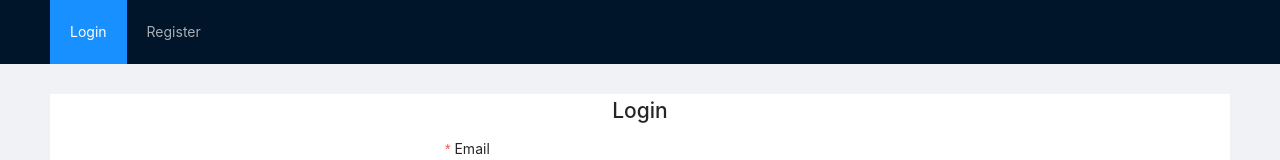
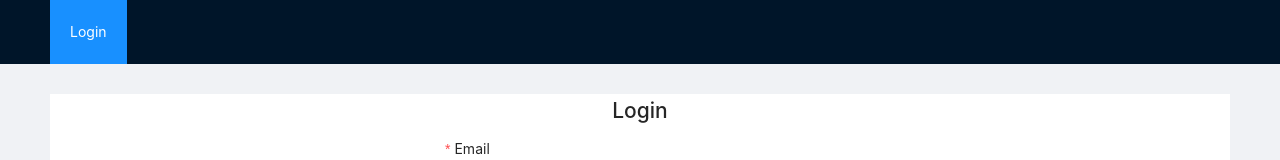
Before and after one commit to PTUDWNC-FIT-HCMUS-Khoa-Hoang/Classroom-admin-frontend, a React (Create React App) app: page / in a window 1280 px wide. Shown: the top 160 px of the page. Built offline with nearby package versions, Linux system fonts and the light colour scheme.

Commit message:
Removed register tab on NavBar

```diff
--- a/src/components/shared/NavBar/index.jsx
+++ b/src/components/shared/NavBar/index.jsx
@@ -22,7 +22,7 @@ export default function NavBar() {
       home: 'home',
       courses: 'courses',
       login: 'login',
-      register: 'register',
+      // register: 'register',
     };
     //#endregion
 
@@ -30,8 +30,8 @@ export default function NavBar() {
       setSelectedMenu(MENU_LIST.courses);
     } else if (location.pathname.includes(MENU_LIST.login)) {
       setSelectedMenu(MENU_LIST.home);
-    } else if (location.pathname.includes(MENU_LIST.register)) {
-      setSelectedMenu(MENU_LIST.register);
+      // } else if (location.pathname.includes(MENU_LIST.register)) {
+      //   setSelectedMenu(MENU_LIST.register);
     } else {
       setSelectedMenu(MENU_LIST.home);
     }
@@ -57,9 +57,9 @@ export default function NavBar() {
                 <Menu.Item key="home">
                   <Link to="/login">Login</Link>
                 </Menu.Item>
-                <Menu.Item key="register">
+                {/* <Menu.Item key="register">
                   <Link to="/register">Register</Link>
-                </Menu.Item>
+                </Menu.Item> */}
               </>
             )}
           </Menu>
```
